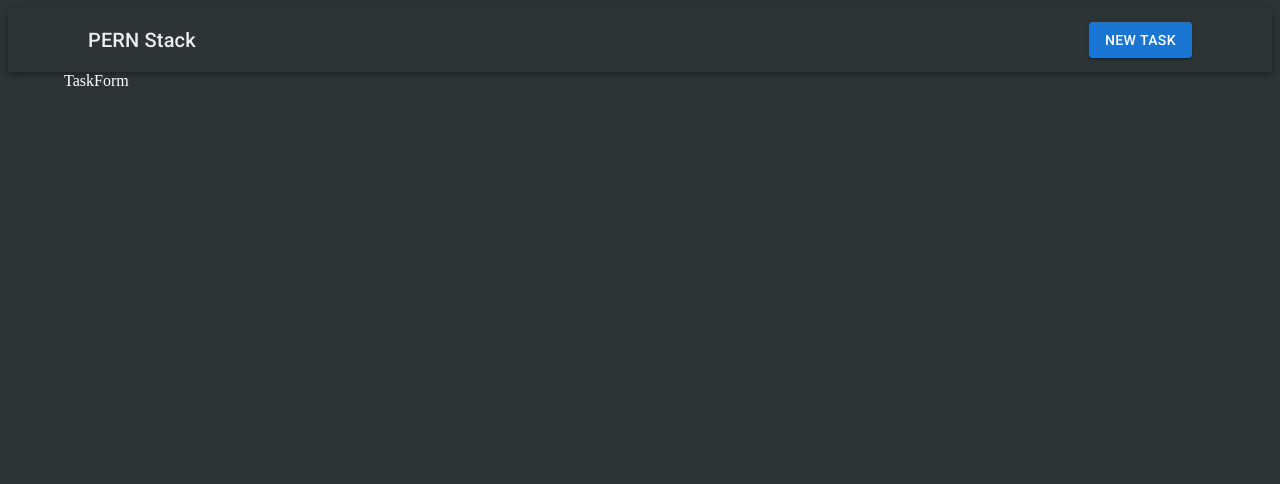
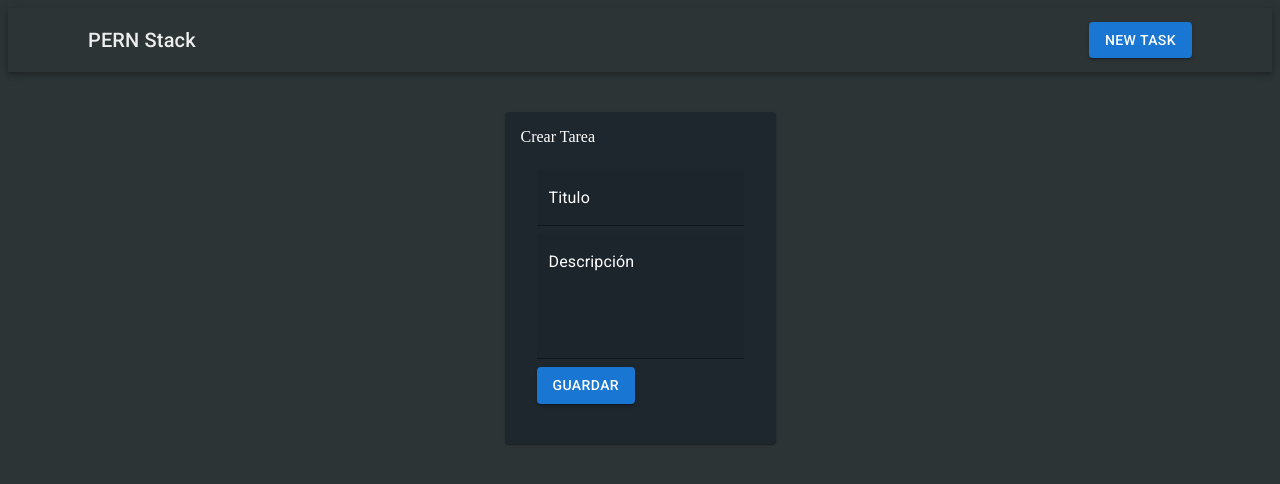
Before and after one commit to thomassr30/frontend-crud-pern, a React (Vite) app: page /tasks/new in a window 1280 px wide. Shown: the top 484 px of the page. Built offline with nearby package versions, Linux system fonts and the light colour scheme.

Commit message:
Formulario de tareas

```diff
--- a/src/components/TaskForm.jsx
+++ b/src/components/TaskForm.jsx
@@ -1,8 +1,68 @@
-import React from 'react'
+import {
+  Grid,
+  Card,
+  Typography,
+  CardContent,
+  TextField,
+  Button
+} from '@mui/material'
+import {useState, useEffect} from 'react'
 
 const TaskForm = () => {
+
+  const [task, settask] = useState({
+    title: '',
+    description: ''
+  })
+
+  const handleSubmit = (e) =>{
+    e.preventDefault()
+
+    console.log(task)
+  }
+
+  const handleChange = (e) => {
+    settask({...task, [e.target.name]: e.target.value})
+  }
+
   return (
-    <div>TaskForm</div>
+    <Grid container direction='column' justifyContent='center' alignItems='center'>
+      <Grid item xs={6}>
+        <Card sx={{mt:5}} style={{backgroundColor: '#1e272e', padding: '1rem'}}>
+          <Typography variant='5' textAlign='center' color='white'>
+            Crear Tarea
+          </Typography>
+          <CardContent>
+            <form onSubmit={handleSubmit}>
+              <TextField
+                variant='filled'
+                label='Titulo'
+                sx={{display: 'block', margin: '.5rem 0'}}
+                inputProps={{style: {color: 'white'}}}
+                InputLabelProps={{style: {color: 'white'}}}
+                name='title'
+                onChange={handleChange}
+              />
+
+              <TextField
+                variant='filled'
+                label='Descripción'
+                multiline
+                rows={4}
+                sx={{display: 'block', margin: '.5rem 0'}}
+                inputProps={{style: {color: 'white'}}}
+                InputLabelProps={{style: {color: 'white'}}}
+                name='description'
+                onChange={handleChange}
+              />
+              <Button variant='contained' color='primary' type='submit'>
+                Guardar
+              </Button>
+            </form>
+          </CardContent>
+        </Card>
+      </Grid>
+    </Grid>
   )
 }
 
```
